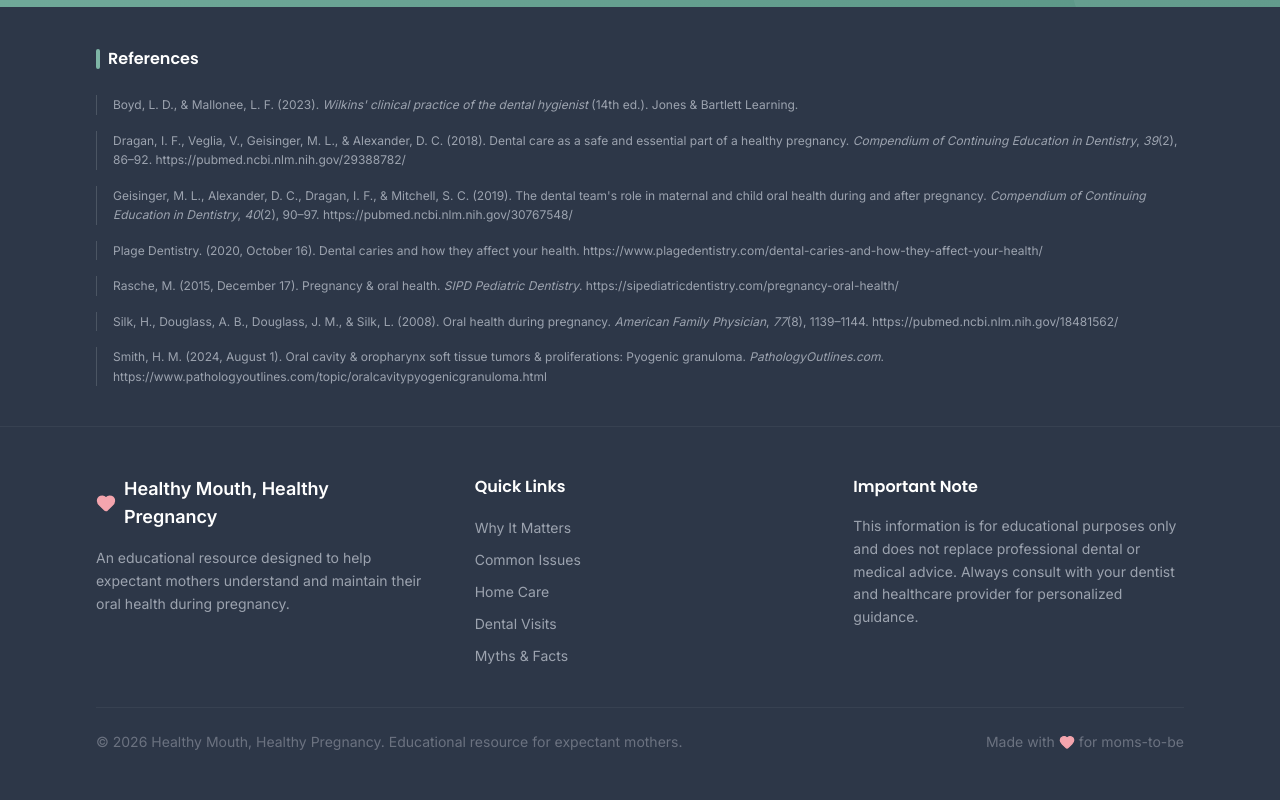
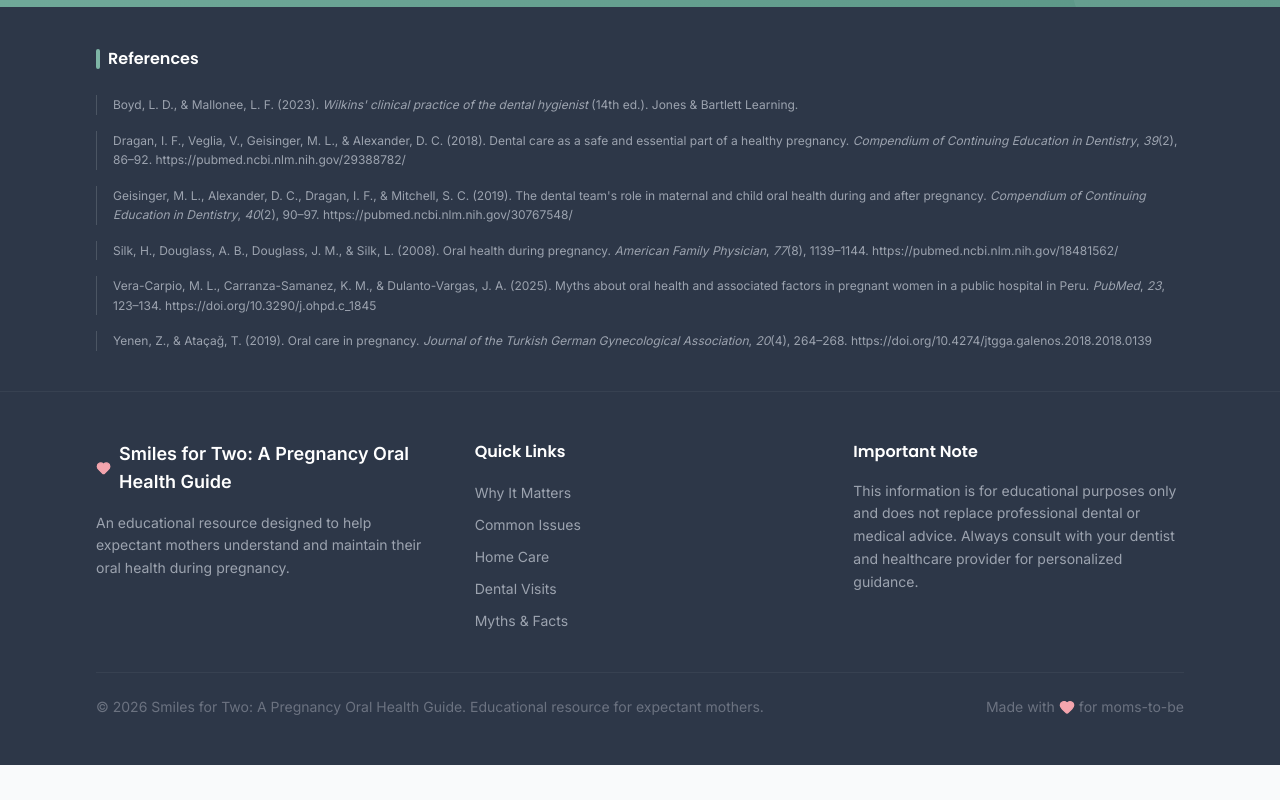
Before and after one commit to pinyaras/my-pregnancy-oral-health, a React (Vite) app in the folder app/: page / in a window 1280 px wide. Shown: the part 7237-8037 px from the top of the page. After the commit the page ends 8002 px from the top, so only its background shows below. Built offline with nearby package versions, Linux system fonts and the light colour scheme.

Commit message:
Update footer references in APA7 sequence

```diff
--- a/app/src/sections/Footer.tsx
+++ b/app/src/sections/Footer.tsx
@@ -31,39 +31,28 @@ export default function Footer() {
             References
           </h3>
           <ul className="space-y-4">
-            {/* Boyd & Mallonee (2023) - Book */}
             <li className="text-gray-400 text-xs leading-relaxed pl-4 border-l border-gray-600">
               Boyd, L. D., & Mallonee, L. F. (2023). <em>Wilkins' clinical practice of the dental hygienist</em> (14th ed.). Jones & Bartlett Learning.
             </li>
 
-            {/* Dragan et al. (2018) - Journal */}
             <li className="text-gray-400 text-xs leading-relaxed pl-4 border-l border-gray-600">
               Dragan, I. F., Veglia, V., Geisinger, M. L., & Alexander, D. C. (2018). Dental care as a safe and essential part of a healthy pregnancy. <em>Compendium of Continuing Education in Dentistry</em>, <em>39</em>(2), 86–92. https://pubmed.ncbi.nlm.nih.gov/29388782/
             </li>
 
-            {/* Geisinger et al. (2019) - Journal */}
             <li className="text-gray-400 text-xs leading-relaxed pl-4 border-l border-gray-600">
               Geisinger, M. L., Alexander, D. C., Dragan, I. F., & Mitchell, S. C. (2019). The dental team's role in maternal and child oral health during and after pregnancy. <em>Compendium of Continuing Education in Dentistry</em>, <em>40</em>(2), 90–97. https://pubmed.ncbi.nlm.nih.gov/30767548/
             </li>
 
-            {/* Plage Dentistry (2020) - Website */}
-            <li className="text-gray-400 text-xs leading-relaxed pl-4 border-l border-gray-600">
-              Plage Dentistry. (2020, October 16). Dental caries and how they affect your health. https://www.plagedentistry.com/dental-caries-and-how-they-affect-your-health/
-            </li>
-
-            {/* Rasche (2015) - Website */}
-            <li className="text-gray-400 text-xs leading-relaxed pl-4 border-l border-gray-600">
-              Rasche, M. (2015, December 17). Pregnancy & oral health. <em>SIPD Pediatric Dentistry</em>. https://sipediatricdentistry.com/pregnancy-oral-health/
-            </li>
-
-            {/* Silk et al. (2008) - Journal */}
             <li className="text-gray-400 text-xs leading-relaxed pl-4 border-l border-gray-600">
               Silk, H., Douglass, A. B., Douglass, J. M., & Silk, L. (2008). Oral health during pregnancy. <em>American Family Physician</em>, <em>77</em>(8), 1139–1144. https://pubmed.ncbi.nlm.nih.gov/18481562/
             </li>
 
-            {/* Smith (2024) - Website */}
             <li className="text-gray-400 text-xs leading-relaxed pl-4 border-l border-gray-600">
-              Smith, H. M. (2024, August 1). Oral cavity & oropharynx soft tissue tumors & proliferations: Pyogenic granuloma. <em>PathologyOutlines.com</em>. https://www.pathologyoutlines.com/topic/oralcavitypyogenicgranuloma.html
+              Vera-Carpio, M. L., Carranza-Samanez, K. M., & Dulanto-Vargas, J. A. (2025). Myths about oral health and associated factors in pregnant women in a public hospital in Peru. <em>PubMed</em>, <em>23</em>, 123–134. https://doi.org/10.3290/j.ohpd.c_1845
+            </li>
+
+            <li className="text-gray-400 text-xs leading-relaxed pl-4 border-l border-gray-600">
+              Yenen, Z., & Ataçağ, T. (2019). Oral care in pregnancy. <em>Journal of the Turkish German Gynecological Association</em>, <em>20</em>(4), 264–268. https://doi.org/10.4274/jtgga.galenos.2018.2018.0139
             </li>
           </ul>
         </div>
@@ -80,7 +69,7 @@ export default function Footer() {
               className="flex items-center gap-2 text-white font-semibold text-lg mb-4"
             >
               <Heart className="w-5 h-5 fill-[#F4A5AE] text-[#F4A5AE]" />
-              <span>Healthy Mouth, Healthy Pregnancy</span>
+              <span>Smiles for Two: A Pregnancy Oral Health Guide</span>
             </a>
             <p className="text-gray-400 text-sm leading-relaxed">
               An educational resource designed to help expectant mothers understand
@@ -121,7 +110,7 @@ export default function Footer() {
         <div className="border-t border-gray-700 mt-10 pt-6">
           <div className="flex flex-col sm:flex-row items-center justify-between gap-4">
             <p className="text-gray-500 text-sm">
-              © {new Date().getFullYear()} Healthy Mouth, Healthy Pregnancy. Educational resource for expectant mothers.
+              © {new Date().getFullYear()} Smiles for Two: A Pregnancy Oral Health Guide. Educational resource for expectant mothers.
             </p>
             <p className="text-gray-500 text-sm flex items-center gap-1">
               Made with <Heart className="w-4 h-4 fill-[#F4A5AE] text-[#F4A5AE]" /> for moms-to-be
```
